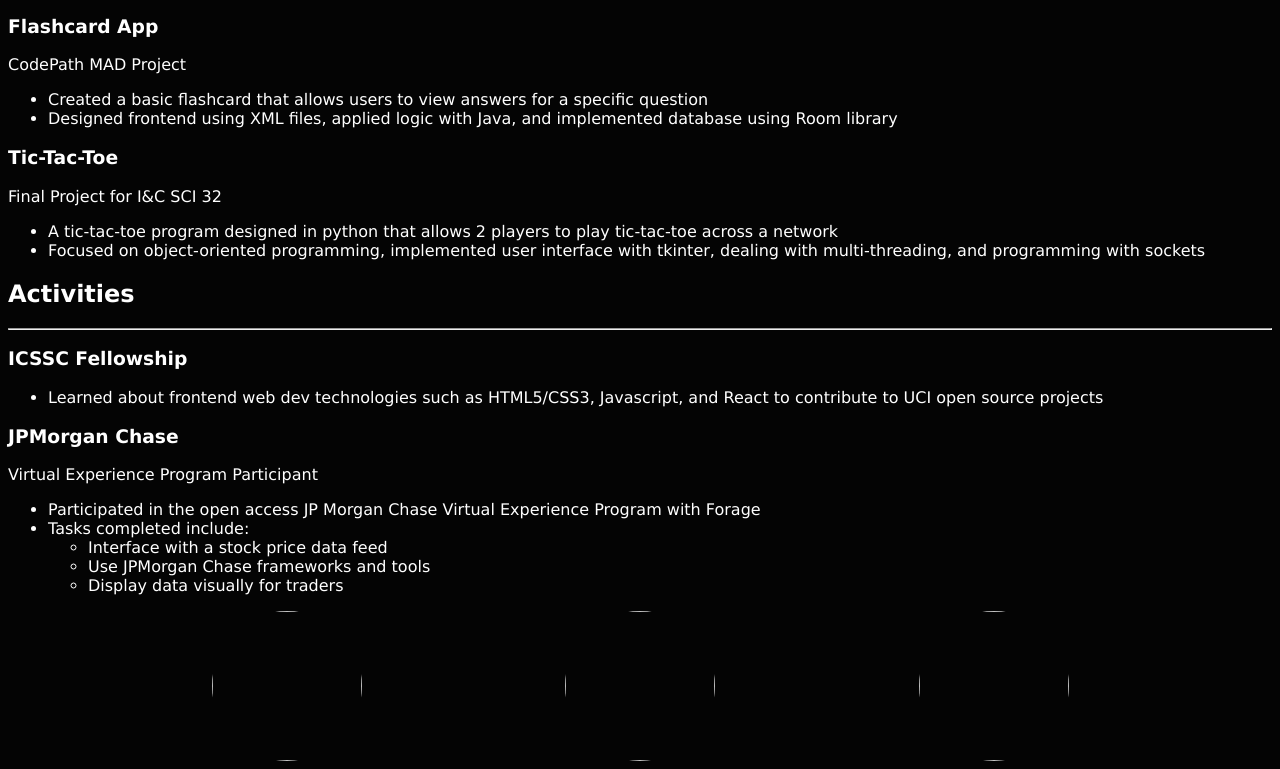
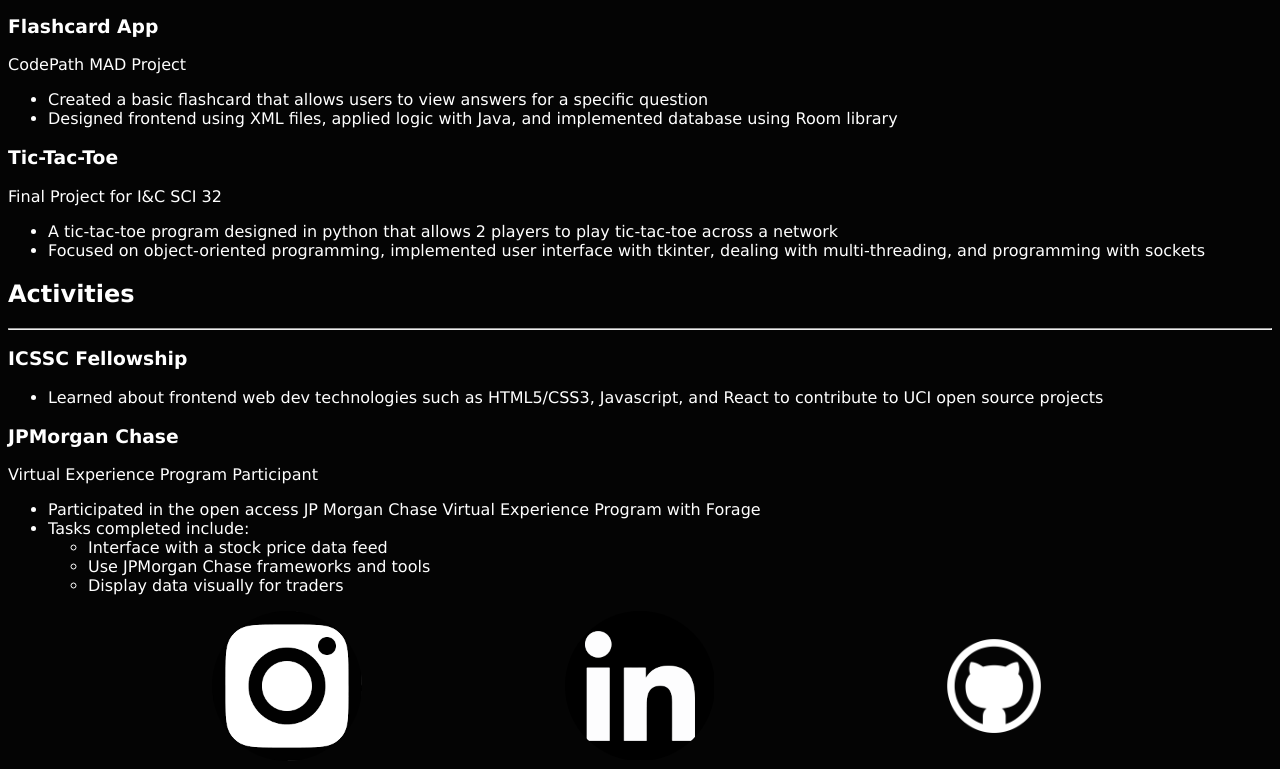
Before and after one commit to ChrisTrannn/Fellowship-Personal-Website, a plain HTML site: page index.html in a window 1280 px wide. Shown: the part 807-1576 px from the top of the page. Drawn offline with Linux system fonts and the light colour scheme.

Commit message:
Fixed Social Images

```diff
--- a/index.html
+++ b/index.html
@@ -89,13 +89,13 @@
         </div>
         <div class="Socials">
             <a id="insta_icon" href="https://www.instagram.com/the_christran/?hl=en">
-                <img src="insta_icon.png">
+                <img src="images/insta_icon.png">
             </a>
             <a id="linkedin_icon" href="https://www.linkedin.com/in/chris-trannn/">
-                <img src="linkedin_icon.png">
+                <img src="images/linkedin_icon.png">
             </a>
             <a id="github_icon" href="https://github.com/ChrisTrannn">
-                <img src="github_icon.webp">
+                <img src="images/github_icon.webp">
             </a>
         </div>
     </body>
```
